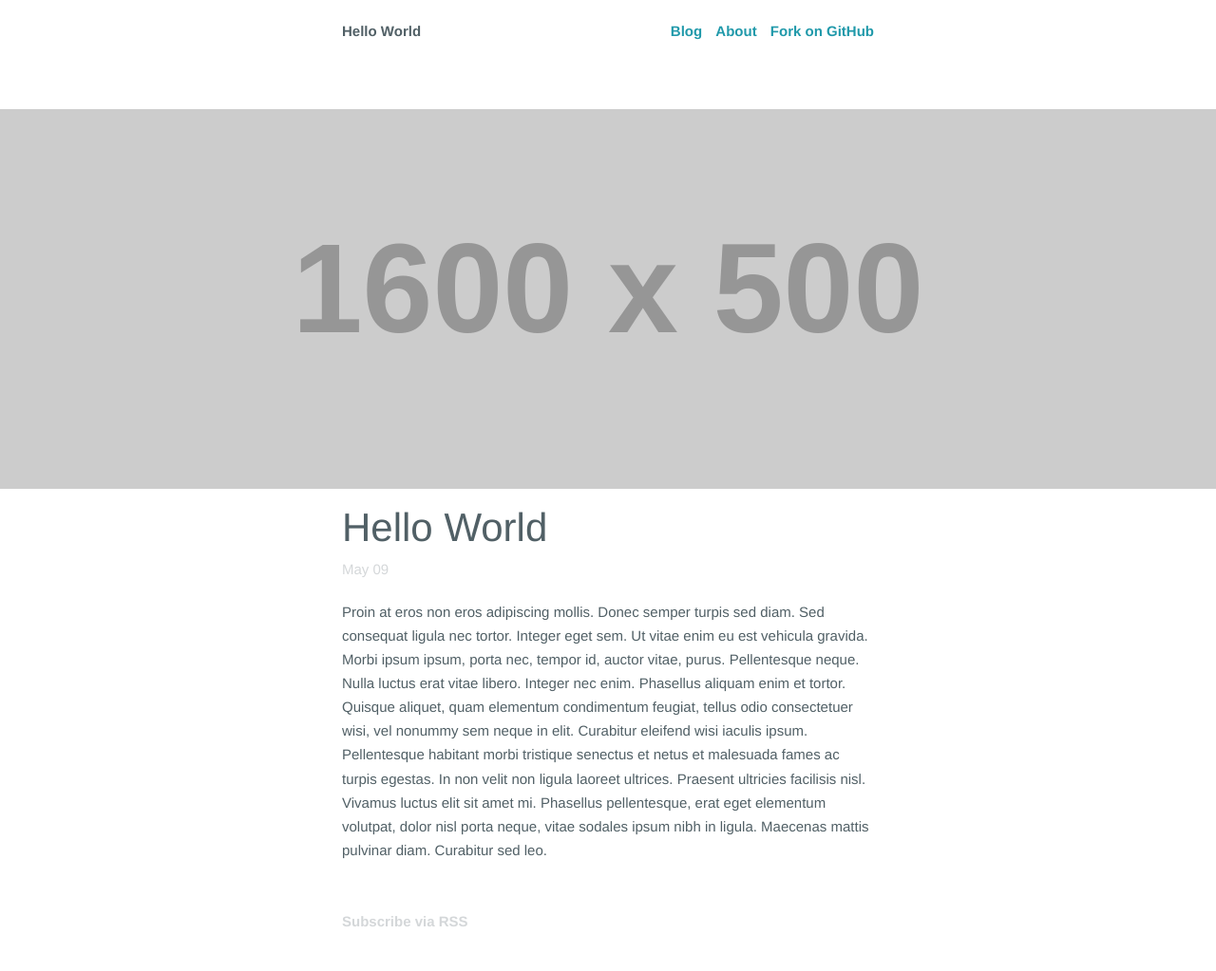
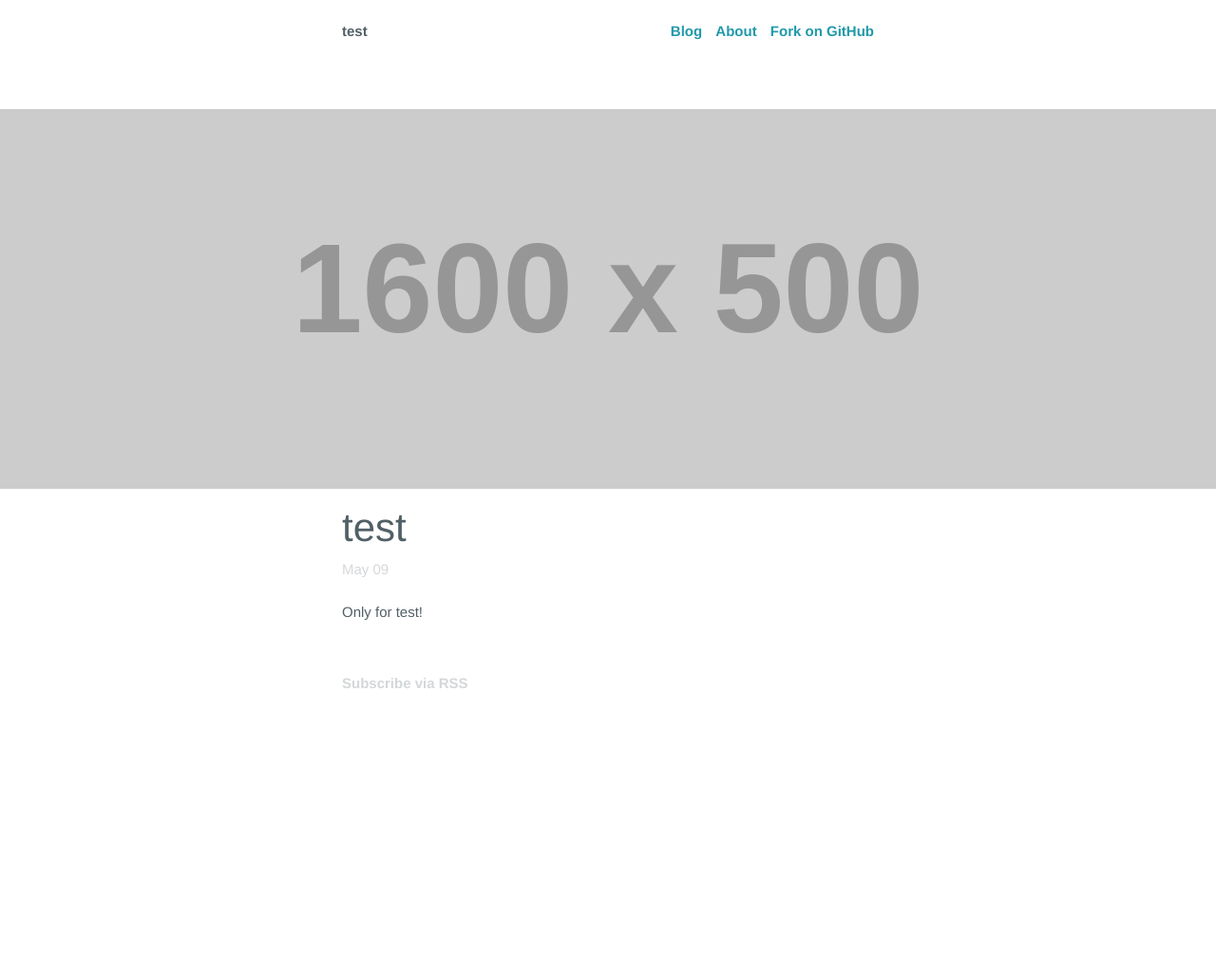
Before and after one commit to weishai/ihappy, a Jekyll site: the page built from _posts/2013-05-09-hello-world.md, in a window 1280 px wide. Shown: the whole page at 95% size. Built offline with Jekyll 4.4.1, drawn with Linux system fonts in a browser that asks for light colours; Markdown is read by kramdown in place of the engine named in the settings; after the commit the page ends 900 px from its top, so only the background shows below that.

Commit message:
更新了 2013-05-09-hello-world.md

```diff
--- a/_posts/2013-05-09-hello-world.md
+++ b/_posts/2013-05-09-hello-world.md
@@ -1,8 +1,9 @@
 ---
+layout: blog
+category: blog
 published: true
-category: blog
-layout: blog
 splash: "http://placehold.it/1600x500"
+title: test
 ---
 
-Proin at eros non eros adipiscing mollis. Donec semper turpis sed diam. Sed consequat ligula nec tortor. Integer eget sem. Ut vitae enim eu est vehicula gravida. Morbi ipsum ipsum, porta nec, tempor id, auctor vitae, purus. Pellentesque neque. Nulla luctus erat vitae libero. Integer nec enim. Phasellus aliquam enim et tortor. Quisque aliquet, quam elementum condimentum feugiat, tellus odio consectetuer wisi, vel nonummy sem neque in elit. Curabitur eleifend wisi iaculis ipsum. Pellentesque habitant morbi tristique senectus et netus et malesuada fames ac turpis egestas. In non velit non ligula laoreet ultrices. Praesent ultricies facilisis nisl. Vivamus luctus elit sit amet mi. Phasellus pellentesque, erat eget elementum volutpat, dolor nisl porta neque, vitae sodales ipsum nibh in ligula. Maecenas mattis pulvinar diam. Curabitur sed leo.
+Only for test!
```
